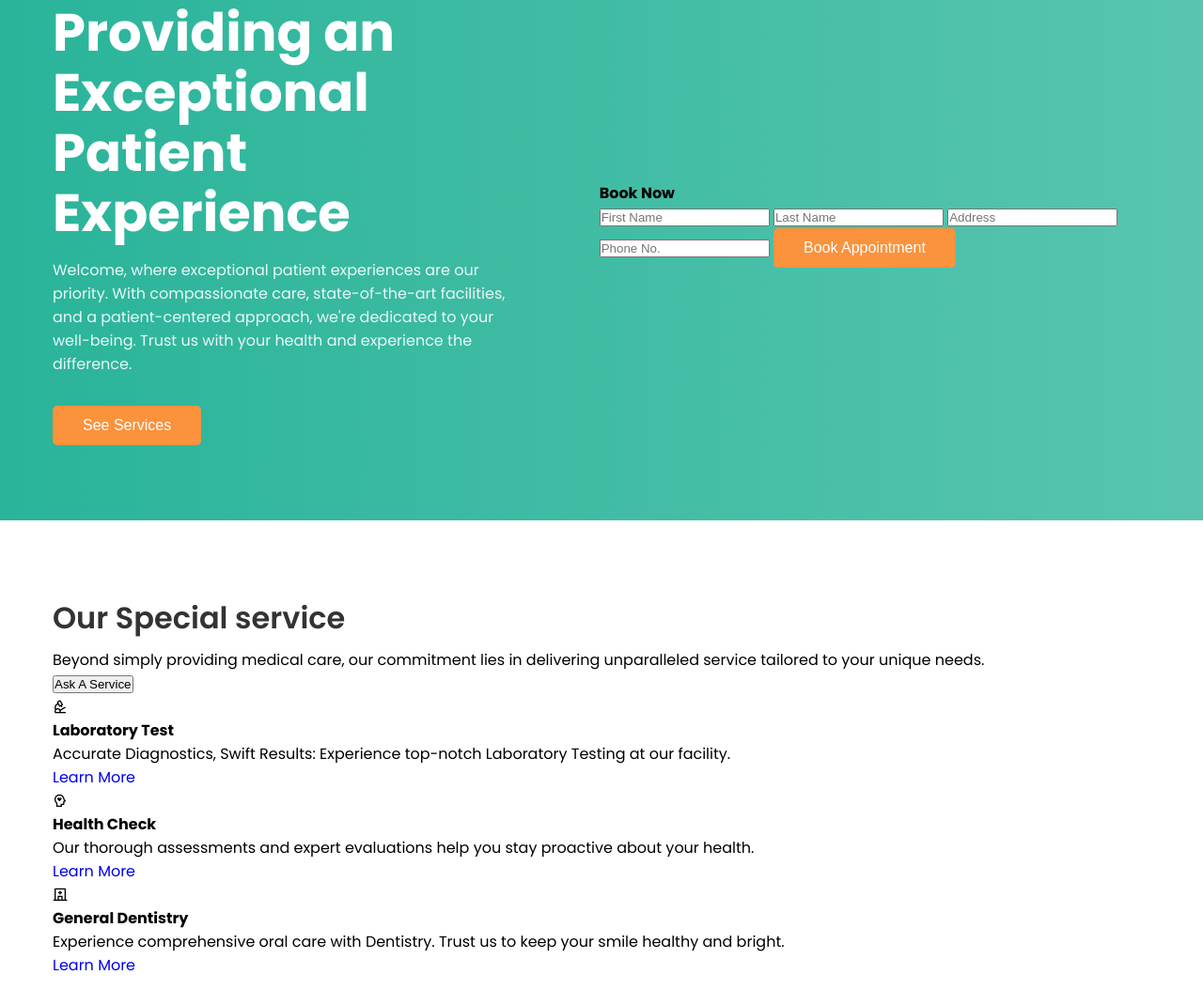
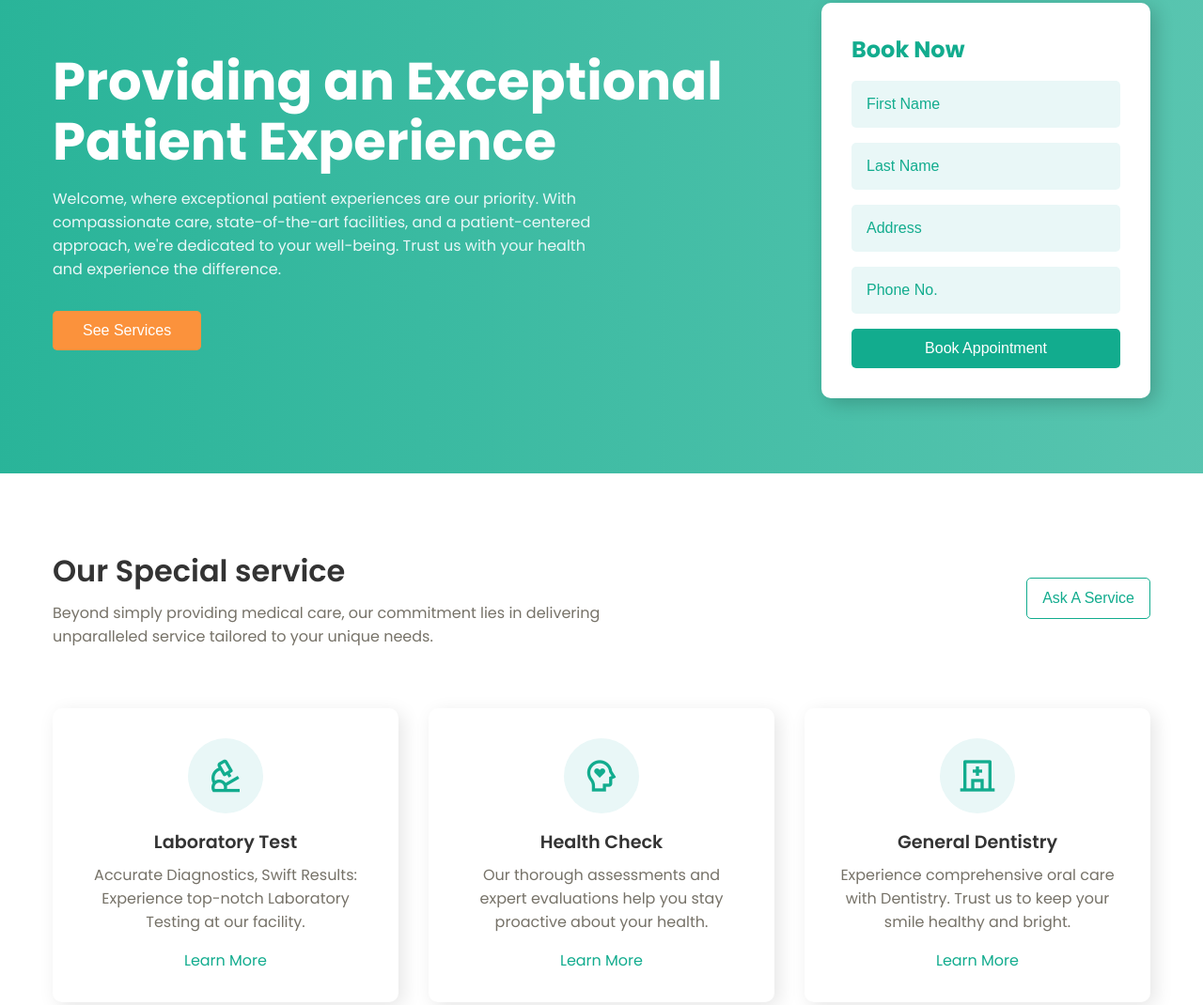
Before and after one commit to Jogata/JS, a plain HTML site: page tutorials/URLSearchParams/index.html in a window 1280 px wide. Shown: the part 183-1253 px from the top of the page at 94% size. Drawn offline with nearby package versions, Linux system fonts and the light colour scheme; a script that the page names is missing.

Commit message:
practice

```diff
--- a/tutorials/URLSearchParams/index.html
+++ b/tutorials/URLSearchParams/index.html
@@ -18,12 +18,13 @@
           --text-dark: #333333;
           --text-light: #767268;
           --white: #ffffff;
-          --max-width: 1200px;
+          /* --max-width: 1200px; */
+          --max-width: 75rem;
         }
 
         * {
+          margin: 0;
           padding: 0;
-          margin: 0;
           box-sizing: border-box;
         }
 
@@ -99,7 +100,7 @@
         }
 
         .nav-links {
-          list-style: none;
+          /* list-style: none; */
           display: flex;
           gap: 2rem;
           align-items: center;
@@ -122,7 +123,8 @@
         }
 
         .header-container h1 {
-          max-width: 800px;
+          /* max-width: 800px; */
+          max-width: 50rem;
           margin-bottom: 1rem;
           color: var(--white);
           font-size: 3.5rem;
@@ -133,6 +135,130 @@
           max-width: 600px;
           margin-bottom: 2rem;
           color: var(--primary-color-light);
+        }
+
+        .header-form {
+          width: 100%;
+          max-width: 350px;
+        }
+
+        .header-form form {
+          padding: 2rem;
+          display: grid;
+          gap: 1rem;
+          border-radius: 10px;
+          background-color: var(--white);
+          box-shadow: 5px 5px 20px rgba(0, 0, 0, 0.2);
+        }
+
+        .header-form input {
+          padding: 1rem;
+          color: var(--primary-color);
+          font-size: 1rem;
+          outline: none;
+          border: none;
+          border-radius: 5px;
+          background-color: var(--primary-color-light);
+        }
+
+        .header-form input::placeholder {
+          color: var(--primary-color);
+        }
+
+        .form-btn {
+          background-color: var(--primary-color);
+          transition: 0.3s;
+        }
+
+        .form-btn:hover {
+          background-color: var(--primary-color-dark);
+        }
+
+        .header-form h4 {
+          color: var(--primary-color);
+          font-size: 1.5rem;
+          font-weight: 700;
+        }
+
+        .service-header {
+          display: flex;
+          gap: 2rem;
+          align-items: center;
+          justify-content: space-between;
+        }
+
+        .service-header-content p {
+          max-width: 600px;
+          color: var(--text-light);
+        }
+
+        .service-btn {
+          padding: 0.75rem 1rem;
+          color: var(--primary-color);
+          font-size: 1rem;
+          white-space: nowrap;
+          outline: none;
+          border-radius: 5px;
+          border: 1px solid var(--primary-color);
+          background-color: transparent;
+          transition: 0.3s;
+          cursor: pointer;
+        }
+
+        .service-btn:hover {
+          color: var(--white);
+          background-color: var(--primary-color);
+        }
+
+        .service-grid {
+          margin-top: 4rem;
+          display: grid;
+          gap: 2rem;
+          grid-template-columns: repeat(3, 1fr);
+        }
+
+        .service-card {
+          padding: 2rem;
+          text-align: center;
+          border-radius: 10px;
+          box-shadow: 5px 5px 20px rgba(0, 0, 0, 0.1);
+          cursor: pointer;
+        }
+
+        .service-card span {
+          display: inline-block;
+          margin-bottom: 1rem;
+          padding: 10px 20px;
+          color: var(--primary-color);
+          font-size: 2.5rem;
+          border-radius: 50%;
+          background-color: var(--primary-color-light);
+          transition: 0.3s;
+        }
+
+        .service-card h4 {
+          margin-bottom: 0.5rem;
+          color: var(--text-dark);
+          font-size: 1.2rem;
+          font-weight: 600;
+        }
+
+        .service-card p {
+          margin-bottom: 1rem;
+          color: var(--text-light);
+        }
+
+        .service-card a {
+          color: var(--primary-color);
+        }
+
+        .service-card a:hover {
+          color: var(--primary-color-dark);
+        }
+
+        .service-card:hover span {
+          color: var(--primary-color-light);
+          background-color: var(--primary-color);
         }
     </style>
   </head>
@@ -340,6 +466,7 @@
         </div>
       </div>
     </section>
+
     <footer class="footer">
       <div class="section-container footer-container">
         <div class="footer-col">
```
